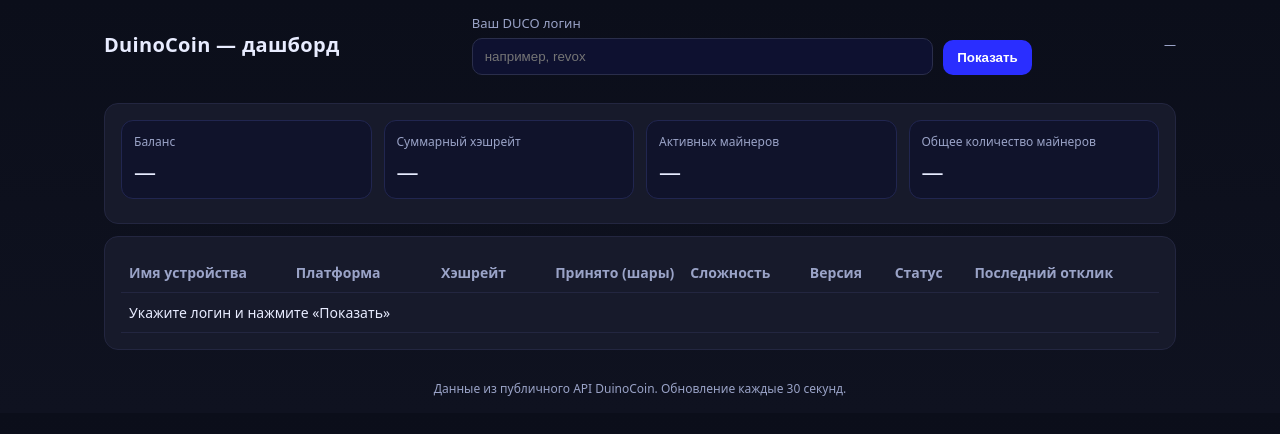
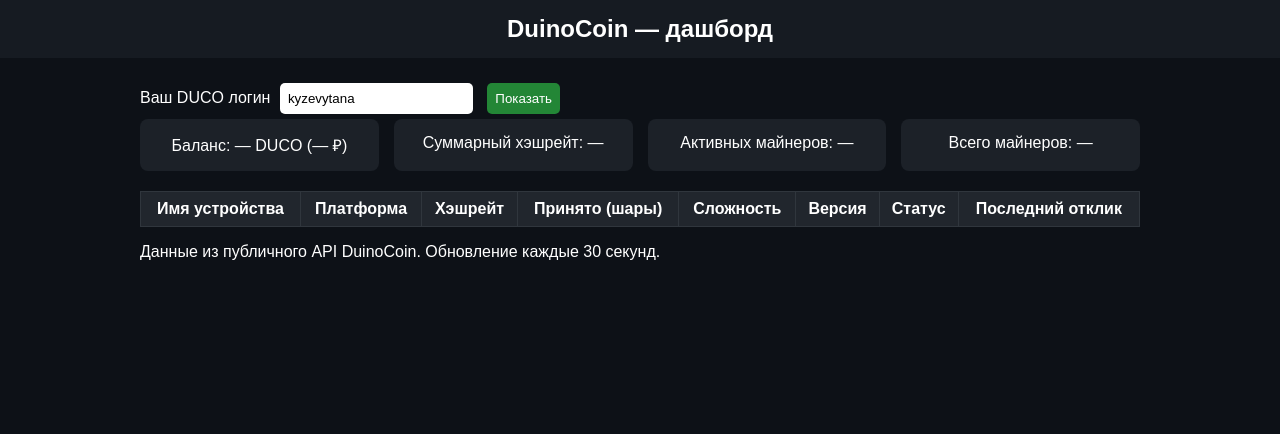
Before and after one commit to KYZEVYTANA/duco-dashboard, a plain HTML site: page index.html in a window 1280 px wide. Drawn offline with Linux system fonts and the light colour scheme.

Commit message:
Add files via upload

```diff
--- a/index.html
+++ b/index.html
@@ -1,108 +1,170 @@
-<!doctype html>
+<!DOCTYPE html>
 <html lang="ru">
 <head>
-  <meta charset="utf-8" />
-  <meta name="viewport" content="width=device-width,initial-scale=1" />
-  <title>DuinoCoin — мой баланс и майнеры</title>
+  <meta charset="UTF-8">
+  <title>DuinoCoin — дашборд</title>
   <style>
-    :root { --bg:#0f1220; --panel:#171a2b; --text:#e8ecff; --muted:#9aa3c7; --ok:#54d18c; --warn:#ffcc66; --bad:#ff6b6b; }
-    * { box-sizing: border-box }
-    body { margin:0; font-family:system-ui,-apple-system,Segoe UI,Roboto,Ubuntu,Cantarell,Inter,Arial; color:var(--text); background:linear-gradient(180deg,#0b0e1a, var(--bg)); }
-    header { padding:20px; display:flex; gap:12px; align-items:center; justify-content:space-between; flex-wrap:wrap; }
-    h1 { font-size:20px; margin:0; letter-spacing:.3px }
-    .card { background:var(--panel); border:1px solid #232640; border-radius:14px; padding:16px; }
-    .grid { display:grid; gap:14px; grid-template-columns: repeat(auto-fit, minmax(260px,1fr)); }
-    label { font-size:13px; color:var(--muted); display:block; margin-bottom:6px }
-    input[type="text"] { width:100%; padding:10px 12px; border-radius:10px; border:1px solid #2a2e4b; background:#0e1130; color:var(--text); }
-    button { padding:10px 14px; border-radius:10px; background:#2a2eff; color:#fff; border:none; cursor:pointer; font-weight:600 }
-    button:disabled { opacity:.6; cursor:default }
-    .stats { display:flex; gap:12px; flex-wrap:wrap }
-    .stat { flex:1 1 180px; background:#10132b; border:1px solid #212650; border-radius:12px; padding:12px }
-    .stat .label { font-size:12px; color:var(--muted) }
-    .stat .value { font-size:22px; margin-top:6px }
-    .time { color:var(--muted); font-size:12px }
-    table { width:100%; border-collapse:collapse; }
-    th, td { padding:10px 8px; border-bottom:1px solid #232640; text-align:left; font-size:14px }
-    th { color:var(--muted); font-weight:600; position:sticky; top:0; background:var(--panel) }
-    .pill { padding:3px 8px; border-radius:999px; font-size:12px; display:inline-block }
-    .ok { background:rgba(84,209,140,.15); color:var(--ok); border:1px solid rgba(84,209,140,.35) }
-    .bad { background:rgba(255,107,107,.12); color:var(--bad); border:1px solid rgba(255,107,107,.35) }
-    .warn{ background:rgba(255,204,102,.12); color:var(--warn); border:1px solid rgba(255,204,102,.35) }
-    .right { text-align:right }
-    .footer { padding:16px; text-align:center; color:var(--muted); font-size:12px }
-    .wrap { max-width:1100px; margin:0 auto; padding:14px }
-    .error { color:var(--bad); font-size:14px; margin-top:8px }
-    .sr { position:absolute; left:-9999px }
+    body {
+      background: #0d1117;
+      color: #fff;
+      font-family: Arial, sans-serif;
+      margin: 0;
+      padding: 0;
+    }
+    header {
+      background: #161b22;
+      padding: 15px;
+      text-align: center;
+      font-size: 24px;
+      font-weight: bold;
+    }
+    .container {
+      max-width: 1000px;
+      margin: auto;
+      padding: 20px;
+    }
+    .stats {
+      display: flex;
+      flex-wrap: wrap;
+      gap: 15px;
+      margin-bottom: 20px;
+    }
+    .card {
+      background: #1c2128;
+      padding: 15px;
+      border-radius: 8px;
+      flex: 1;
+      min-width: 200px;
+      text-align: center;
+    }
+    table {
+      width: 100%;
+      border-collapse: collapse;
+      margin-top: 20px;
+    }
+    th, td {
+      border: 1px solid #30363d;
+      padding: 8px;
+      text-align: center;
+    }
+    th {
+      background: #21262d;
+    }
+    input, button {
+      padding: 8px;
+      margin: 5px;
+      border-radius: 5px;
+      border: none;
+    }
+    button {
+      background: #238636;
+      color: white;
+      cursor: pointer;
+    }
+    button:hover {
+      background: #2ea043;
+    }
   </style>
 </head>
 <body>
-  <header class="wrap">
-    <h1>DuinoCoin — дашборд</h1>
-    <div style="display:flex; gap:10px; align-items:flex-end; flex:1; max-width:560px">
-      <div style="flex:1">
+  <header>DuinoCoin — дашборд</header>
+  <div class="container">
+    <div>
       <label for="username">Ваш DUCO логин</label>
-        <input id="username" type="text" placeholder="например, revox" autocomplete="username" />
+      <input type="text" id="username" value="kyzevytana">
+      <button onclick="loadData()">Показать</button>
     </div>
-      <div>
-        <button id="applyBtn" type="button">Показать</button>
+
+    <div class="stats">
+      <div class="card">Баланс: <span id="balance">—</span> DUCO (<span id="balanceRUB">—</span> ₽)</div>
+      <div class="card">Суммарный хэшрейт: <span id="hashrate">—</span></div>
+      <div class="card">Активных майнеров: <span id="activeMiners">—</span></div>
+      <div class="card">Всего майнеров: <span id="totalMiners">—</span></div>
     </div>
-    </div>
-    <div class="time" id="meta">—</div>
-  </header>
 
-  <main class="wrap">
-    <section class="grid" style="margin-bottom:12px">
-      <div class="card">
-        <div class="stats">
-          <div class="stat">
-            <div class="label">Баланс</div>
-            <div class="value" id="balance">—</div>
-          </div>
-          <div class="stat">
-            <div class="label">Суммарный хэшрейт</div>
-            <div class="value" id="totalHash">—</div>
-          </div>
-          <div class="stat">
-            <div class="label">Активных майнеров</div>
-            <div class="value" id="activeMiners">—</div>
-          </div>
-          <div class="stat">
-            <div class="label">Общее количество майнеров</div>
-            <div class="value" id="minersCount">—</div>
-          </div>
-        </div>
-        <div id="error" class="error" role="alert" aria-live="polite"></div>
-      </div>
-    </section>
-
-    <section class="card">
-      <h2 class="sr">Майнеры</h2>
-      <div style="overflow:auto; max-height:65vh">
-        <table id="minersTable">
+    <table>
       <thead>
         <tr>
           <th>Имя устройства</th>
           <th>Платформа</th>
-              <th class="right">Хэшрейт</th>
-              <th class="right">Принято (шары)</th>
+          <th>Хэшрейт</th>
+          <th>Принято (шары)</th>
           <th>Сложность</th>
           <th>Версия</th>
           <th>Статус</th>
           <th>Последний отклик</th>
         </tr>
       </thead>
-          <tbody id="minersBody">
-            <tr><td colspan="8">Укажите логин и нажмите «Показать»</td></tr>
-          </tbody>
+      <tbody id="miners"></tbody>
     </table>
+    <p>Данные из публичного API DuinoCoin. Обновление каждые 30 секунд.</p>
   </div>
-    </section>
-  </main>
-
-  <div class="footer">Данные из публичного API DuinoCoin. Обновление каждые 30 секунд.</div>
 
   <script>
-// Тут внутри идёт весь JavaScript из прошлой версии, включая конвертацию в рубли
+    const PROXY = "https://duco-proxy.onrender.com"; // твой сервер
+
+    async function loadData() {
+      const username = document.getElementById("username").value;
+
+      try {
+        // Запрос к DuinoCoin API через твой прокси
+        const res = await fetch(`${PROXY}/users/${username}`);
+        const data = await res.json();
+
+        if (!data.success) {
+          alert("Ошибка загрузки данных");
+          return;
+        }
+
+        const user = data.result.balance;
+        const miners = data.result.miners;
+
+        document.getElementById("balance").innerText = user.balance.toFixed(2);
+
+        // Конвертация в рубли
+        const priceRes = await fetch(`${PROXY}/exchange/DUCO/RUB`);
+        const priceData = await priceRes.json();
+        const price = priceData.result || 0;
+        document.getElementById("balanceRUB").innerText = (user.balance * price).toFixed(2);
+
+        // Минеры
+        let totalHashrate = 0;
+        let active = 0;
+
+        const tbody = document.getElementById("miners");
+        tbody.innerHTML = "";
+
+        miners.forEach(m => {
+          totalHashrate += m.hashrate;
+          if (m.status === "ONLINE") active++;
+
+          const row = `
+            <tr>
+              <td>${m.identifier}</td>
+              <td>${m.software}</td>
+              <td>${m.hashrate.toFixed(2)} H/s</td>
+              <td>${m.accepted}</td>
+              <td>${m.difficulty}</td>
+              <td>${m.version}</td>
+              <td>${m.status}</td>
+              <td>${m.lastShare} сек назад</td>
+            </tr>
+          `;
+          tbody.innerHTML += row;
+        });
+
+        document.getElementById("hashrate").innerText = totalHashrate.toFixed(2) + " H/s";
+        document.getElementById("activeMiners").innerText = active;
+        document.getElementById("totalMiners").innerText = miners.length;
+
+      } catch (e) {
+        console.error(e);
+        alert("Ошибка соединения с API");
+      }
+    }
+
+    // автообновление каждые 30 сек
+    setInterval(loadData, 30000);
   </script>
 </body>
 </html>
```
Lines whose indentation alone changed are shown as unchanged.
